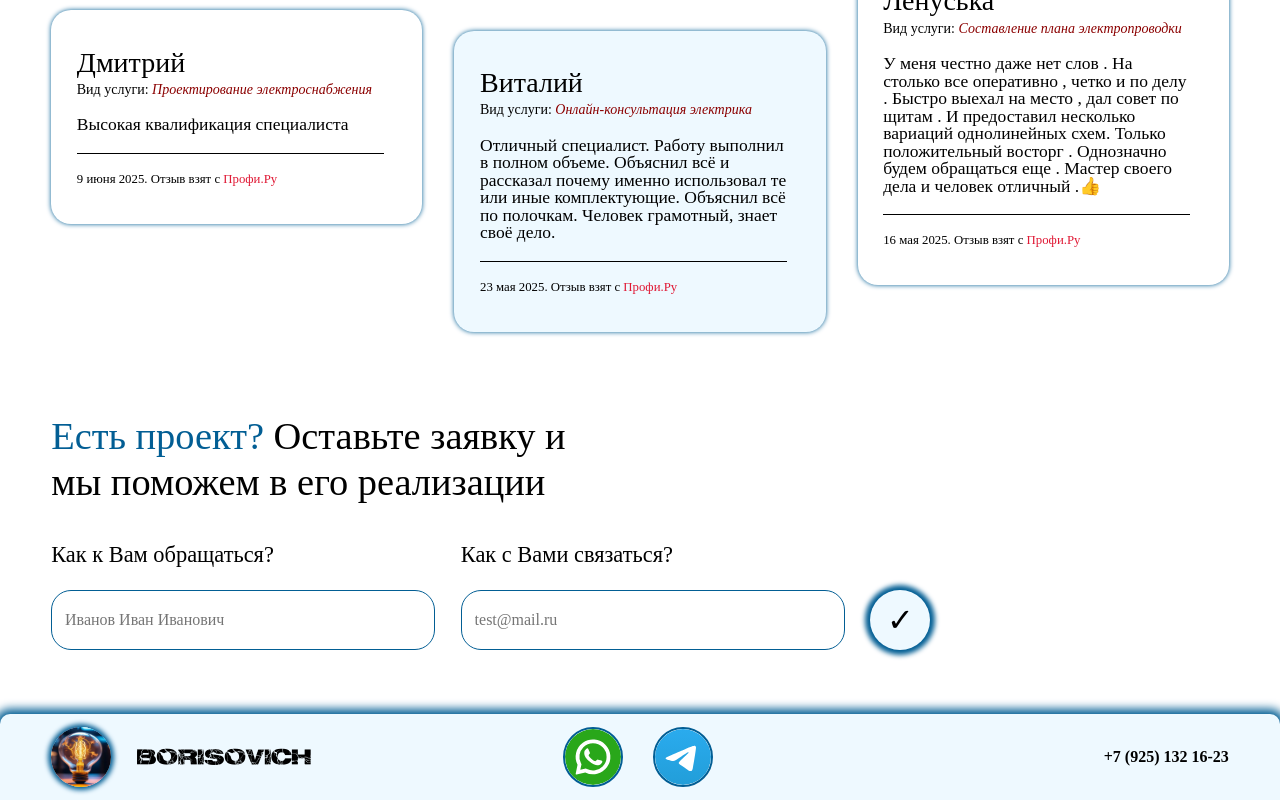
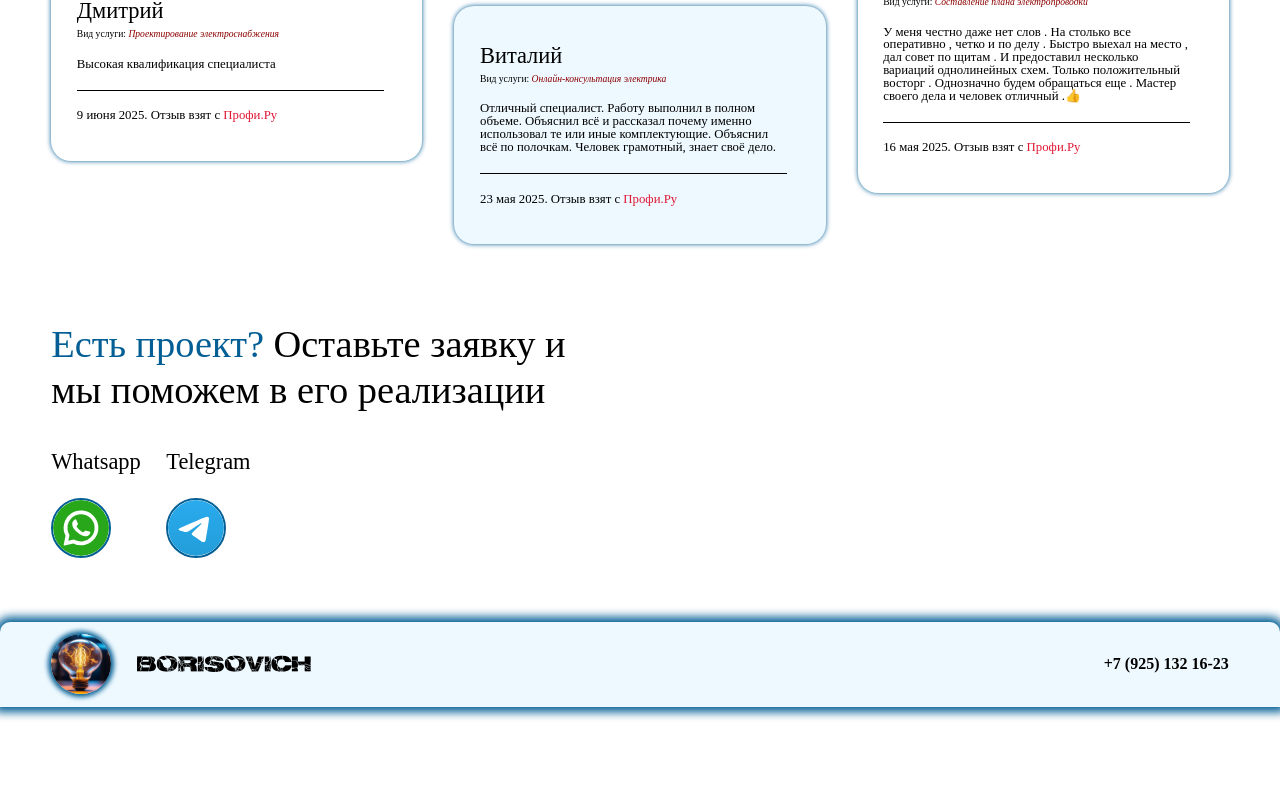
Before and after one commit to EinarLab/smartHouse, a SvelteKit app: page / in a window 1280 px wide. Shown: the part 5032-5832 px from the top of the page. After the commit the page ends 5739 px from the top, so only its background shows below. Built offline with nearby package versions, Linux system fonts and the light colour scheme.

Commit message:
Improving adaptive and content

```diff
--- a/src/components/Contacts.svelte
+++ b/src/components/Contacts.svelte
@@ -1,5 +1,7 @@
 <script>
-      import { SendMessage }    from "$lib/js/main.js";
+    import { SendMessage }    from "$lib/js/main.js";
+    import footerImgWhatsApp from "$lib/svg/whatsapp.svg";
+    import footerImgTelegram from "$lib/svg/telegram.svg";
 </script>
 
 <section class="contacts">
@@ -14,17 +16,19 @@
     </section>
 
     <form class="contacts__feedback" on:submit={SendMessage}>
+        <div class="contacts__feedback_input">
+            <label class="user__input_label animated" for="user__name">Whatsapp</label>
+            <a class="user__input_img-container" href="https://api.whatsapp.com/send?phone=79251321623&text=Добрый день! Давайте обсудим мой заказ">
+                <img class="footer__img" src={footerImgWhatsApp} alt="image" /></a
+            >
+        </div>
 
-    <div class="contacts__feedback_input">
-        <label class="user__input_label animated" for="user__name">Как к Вам обращаться?</label>
-        <input id="user__name" class="user__input animated" type="text" placeholder="Иванов Иван Иванович">
-    </div>
-    <div class="contacts__feedback_input">
-        <label class="user__input_label animated" for="user__contact">Как с Вами связаться?</label>
-        <input id="user__contact" class="user__input animated" type="text" placeholder="test@mail.ru">
-    </div>
-    <button type="submit" class="contacts__feedback_button animated">✓</button>
-
+        <div class="contacts__feedback_input">
+            <label class="user__input_label animated" for="user__contact">Telegram</label>
+            <a class="user__input_img-container" href="https://web.telegram.org/k/#@Bondarev45">
+                <img class="footer__img" src={footerImgTelegram} alt="image" /></a
+            >
+        </div>
     </form>
 
 </section>
--- a/src/components/Footer.svelte
+++ b/src/components/Footer.svelte
@@ -16,15 +16,6 @@
         <h1 class="company__name footer__company_name">Borisovich</h1>
     </div>
     <div class="footer__container_center">
-        <a
-            class="footer__img_container"
-            href="https://api.whatsapp.com/send?phone=79251321623&text=Добрый день! Давайте обсудим мой заказ"
-        >
-            <img class="footer__img" src={footerImgWhatsApp} alt="image" />
-        </a>
-        <a class="footer__img_container" href="https://t.me/@Bondarev45">
-            <img class="footer__img" src={footerImgTelegram} alt="image" /></a
-        >
     </div>
     <div class="footer__container_right">
         <a class="footer__phone" href="tel:+79251321623">+7 (925) 132 16-23</a>
--- a/src/components/ServicesItem.svelte
+++ b/src/components/ServicesItem.svelte
@@ -141,13 +141,13 @@
         margin-bottom: 2rem;
 
         text-align: center;
-        font-size: 2rem;
+        font-size: 1.75vw;
         font-weight: bold;
     }
 
     .services__item_inner-back--container_text {
-        text-align: justify;
-        font-size: 1rem;
+        text-align: center;
+        font-size: .75vw;
     }
 
     /* При перевороте обратная сторона появляется */
@@ -190,7 +190,7 @@
         }
 
         .services__item_inner-back--container_text {
-            text-align: justify;
+            text-align: center;
             font-size: 0.75rem;
         }
     }
```
Also changed, not shown: src/lib/css/main.css.
